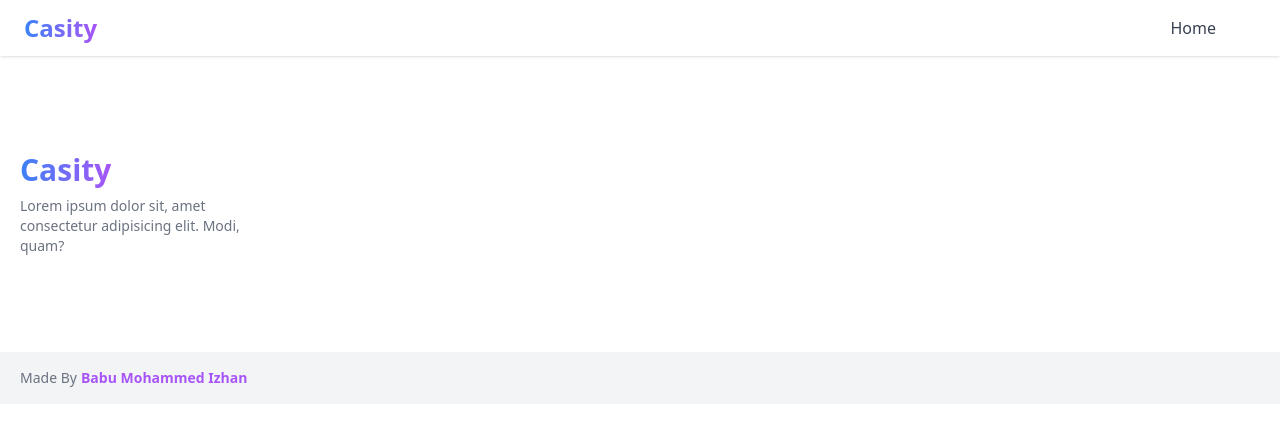
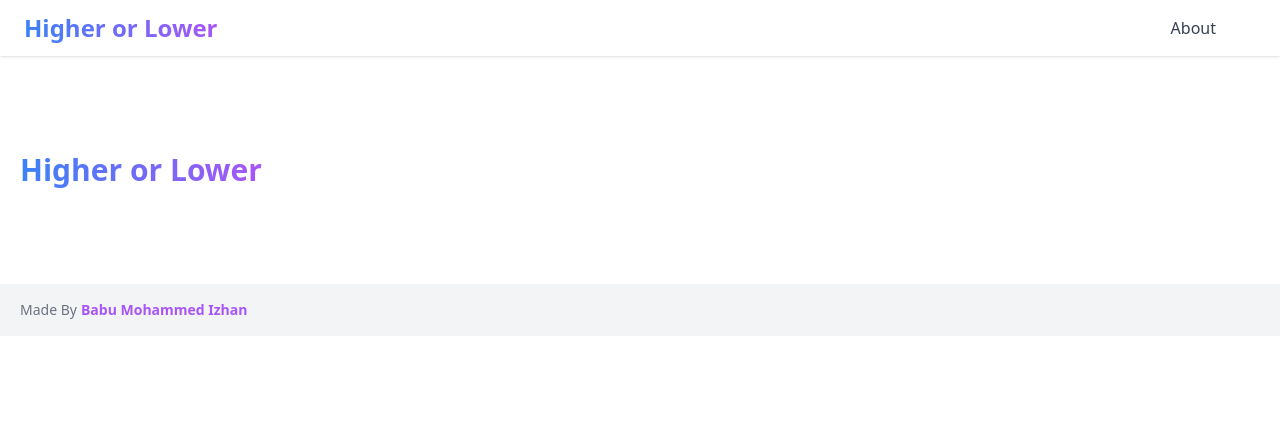
Before and after one commit to Babu-Mohammed-Izhan/twitch-higher-lower, a React (Create React App) app: page / in a window 1280 px wide. Shown: the top 426 px of the page. Built offline with nearby package versions, Linux system fonts and the light colour scheme.

Commit message:
Changed name

```diff
--- a/src/components/footer.tsx
+++ b/src/components/footer.tsx
@@ -28,13 +28,9 @@ const Footer = () => {
                  font-semibold
                  "
             >
-              Casity
+              Higher or Lower
             </span>
           </Link>
-          <p className="mt-2 text-sm text-gray-500">
-            Lorem ipsum dolor sit, amet consectetur adipisicing elit. Modi,
-            quam?
-          </p>
         </div>
         <div
           className="
--- a/src/components/navbar.tsx
+++ b/src/components/navbar.tsx
@@ -37,7 +37,7 @@ const Navbar = () => {
           "
               to="/"
             >
-              Casity
+              Higher or Lower
             </Link>
           </div>
 
@@ -78,7 +78,7 @@ const Navbar = () => {
           "
               to="/"
             >
-              Home
+              About
             </Link>
           </div>
         </div>
```
